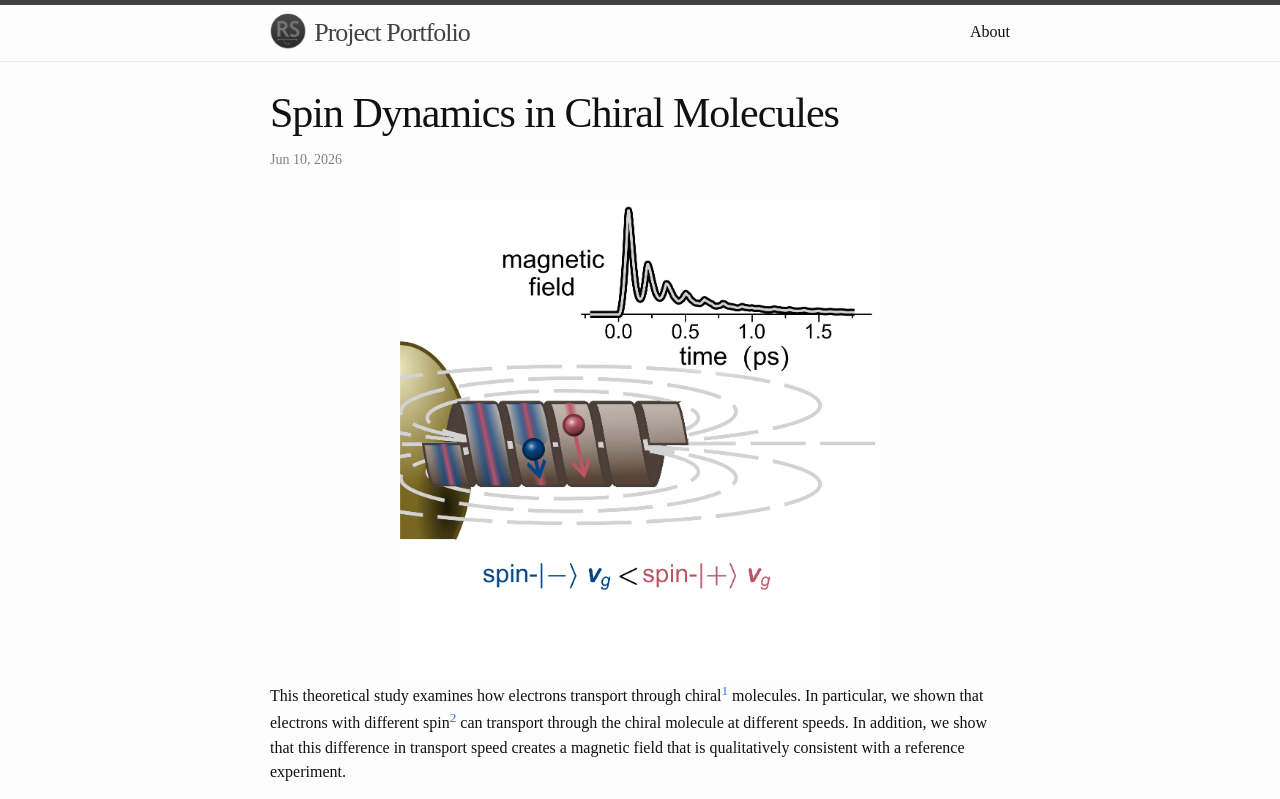
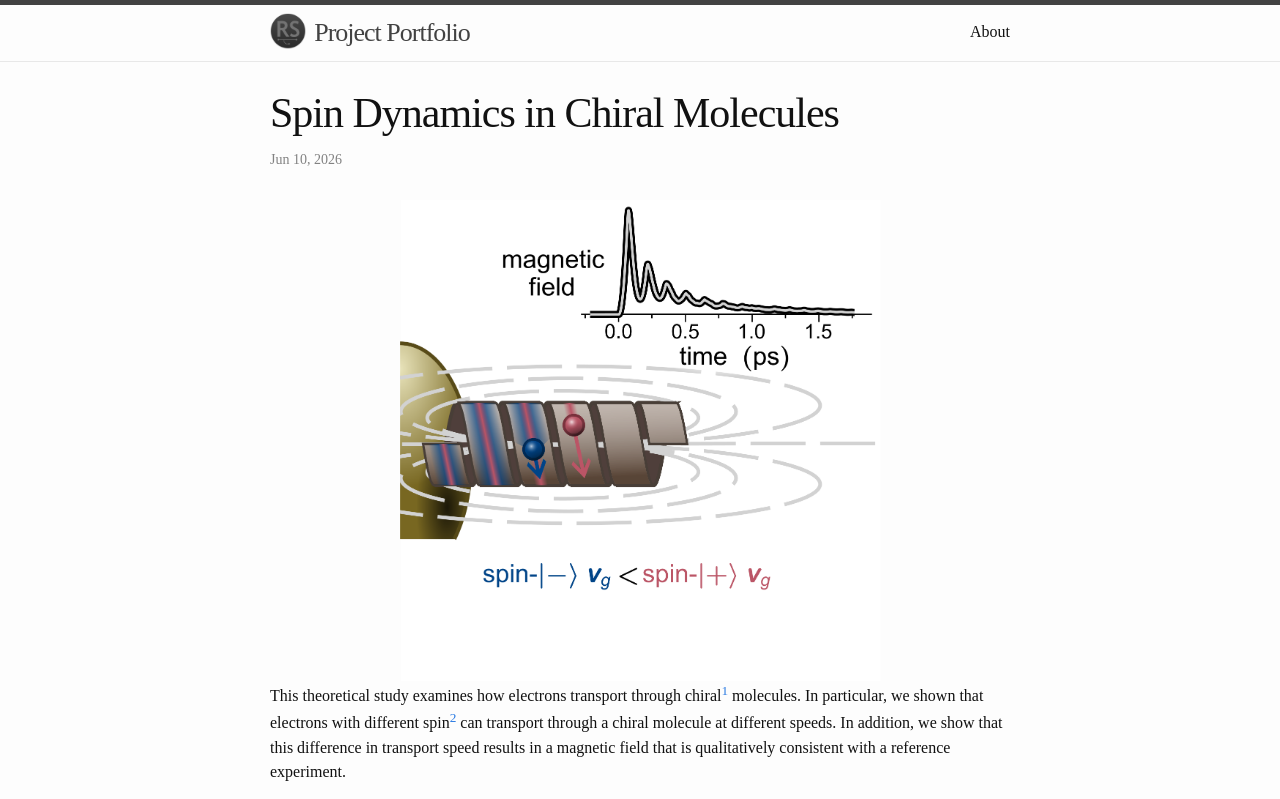
Before and after one commit to rstuerm/rstuerm.github.io, a Jekyll site: the page built from _posts/2026-06-10-SpinDynamicsInChiralMolecules.markdown, in a window 1280 px wide. Shown: the top 799 px of the page. Built offline with Jekyll 4.4.1, drawn with Linux system fonts in a browser that asks for light colours; grey boxes are pictures that could not be loaded.

Commit message:
Wording change

```diff
--- a/_posts/2026-06-10-SpinDynamicsInChiralMolecules.markdown
+++ b/_posts/2026-06-10-SpinDynamicsInChiralMolecules.markdown
@@ -6,7 +6,7 @@ categories:
 image: /assets/SpinDynamicsInChiralMolecules/SpinDynamicsInChiralMolecules.png
 ---
 
-This theoretical study examines how electrons transport through chiral[^1] molecules. In particular, we shown that electrons with different spin[^2] can transport through the chiral molecule at different speeds. In addition, we show that this difference in transport speed creates a magnetic field that is qualitatively consistent with a reference experiment.
+This theoretical study examines how electrons transport through chiral[^1] molecules. In particular, we shown that electrons with different spin[^2] can transport through a chiral molecule at different speeds. In addition, we show that this difference in transport speed results in a magnetic field that is qualitatively consistent with a reference experiment.
 
 [^1]: For visualization, a spring is one example of a chiral shape.
 [^2]: Spin is a property that is intrinsic to particles like electrons.
```
